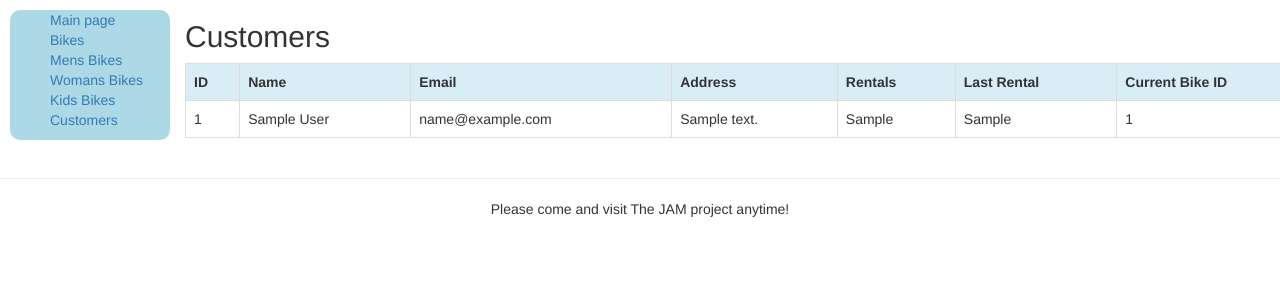
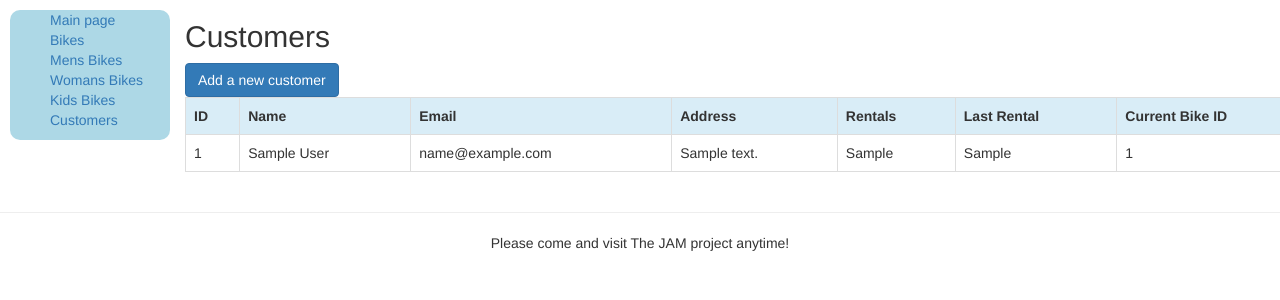
Before and after one commit to Jamie-Burns-Oulu/JAM-Project, a CodeIgniter app: page /database/index.php/customer/show_all_customers in a window 1280 px wide; the page is wider, and only the part inside the window is pictured. Shown: the top 300 px of that part. Run offline with CodeIgniter, Linux system fonts and the light colour scheme; tables that the repository leaves empty or names only in its code hold one stand-in row (values such as "Sample post").

Commit message:
Added new customer function.

```diff
--- a/CI_JAM/application/controllers/Customer.php
+++ b/CI_JAM/application/controllers/Customer.php
@@ -5,10 +5,35 @@ class Customer extends CI_Controller {
 
 
     public function show_all_customers(){
-      $this->load->model('customer_model');
-      $data['bike']=$this->customer_model->get_all_customers();
-      $data['page']='customer/show_all_customers';
+      $this->load->model('Customer_model');
+      $data['bike']=$this->Customer_model->get_all_customers();
+      $data['page']='Customer/show_all_customers';
       $this->load->view('menu/content',$data);
     }
+    public function add_customer(){
+      $data['page']='Customer/add_customer';
+      $this->load->view('menu/content',$data);
+    }
+    public function save_customer(){
+      $this->load->model('Customer_model');
+      $insert_data=array(
+        'customer_id'=>$this->input->post('customer_id'),
+        'name'=>$this->input->post('name'),
+        'email'=>$this->input->post('email'),
+        'address'=>$this->input->post('address'),
+        'rentals'=>$this->input->post('rentals'),
+        'last_rental'=>$this->input->post('last_rental'),
+        'bike_id'=>$this->input->post('bike_id')
+      );
+      $test=$this->Customer_model->insert_customer($insert_data);
+      if($test){
+        $data['message']='New customer added succesfully';
+      }
+      else{
+        $data['message']='Error';
+      }
 
-}
+      $data['page']='Customer/add_customer_to_db';
+      $this->load->view('menu/content',$data);
+      }
+    }
--- a/CI_JAM/application/models/Customer_model.php
+++ b/CI_JAM/application/models/Customer_model.php
@@ -10,7 +10,9 @@ class Customer_model extends CI_model
     $this->db->from('customers');
     return $this->db->get()->result_array();
   }
-
-
-
+  public function insert_customer($insert_data){
+    $this->db->db_debug=false;
+    $test=$this->db->insert('customers',$insert_data);
+    return $test;
+  }
 }
--- /dev/null
+++ b/CI_JAM/application/views/Customer/add_customer_to_db.php
@@ -0,0 +1,2 @@
+<h2>Customer added</h2>
+<p><?php echo $message; ?></p>
--- a/CI_JAM/application/views/Customer/show_all_customers.php
+++ b/CI_JAM/application/views/Customer/show_all_customers.php
@@ -1,4 +1,9 @@
 <h2>Customers</h2>
+<?php
+  echo '<a href="'.site_url('Customer/add_customer').'"><button class="btn btn-primary">Add a new customer</button></a>';
+?>
+
+
 <table class="table table-hover table-bordered">
   <tr class="info">
     <th>ID</th><th>Name</th><th>Email</th><th>Address</th><th>Rentals</th><th>Last Rental</th><th>Current Bike ID</th>
```
Also changed, not shown: CI_JAM/application/views/Customer/add_customer.php (added, +13 -0 lines).
